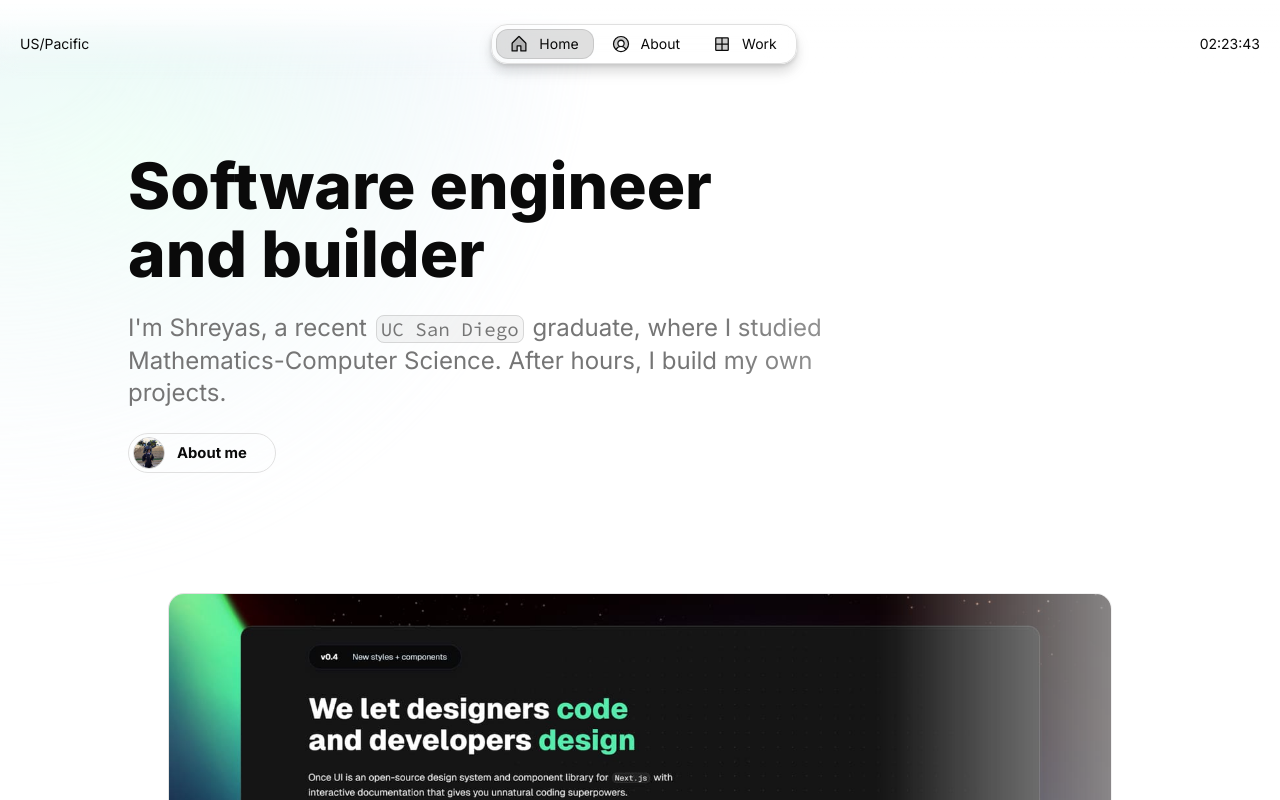
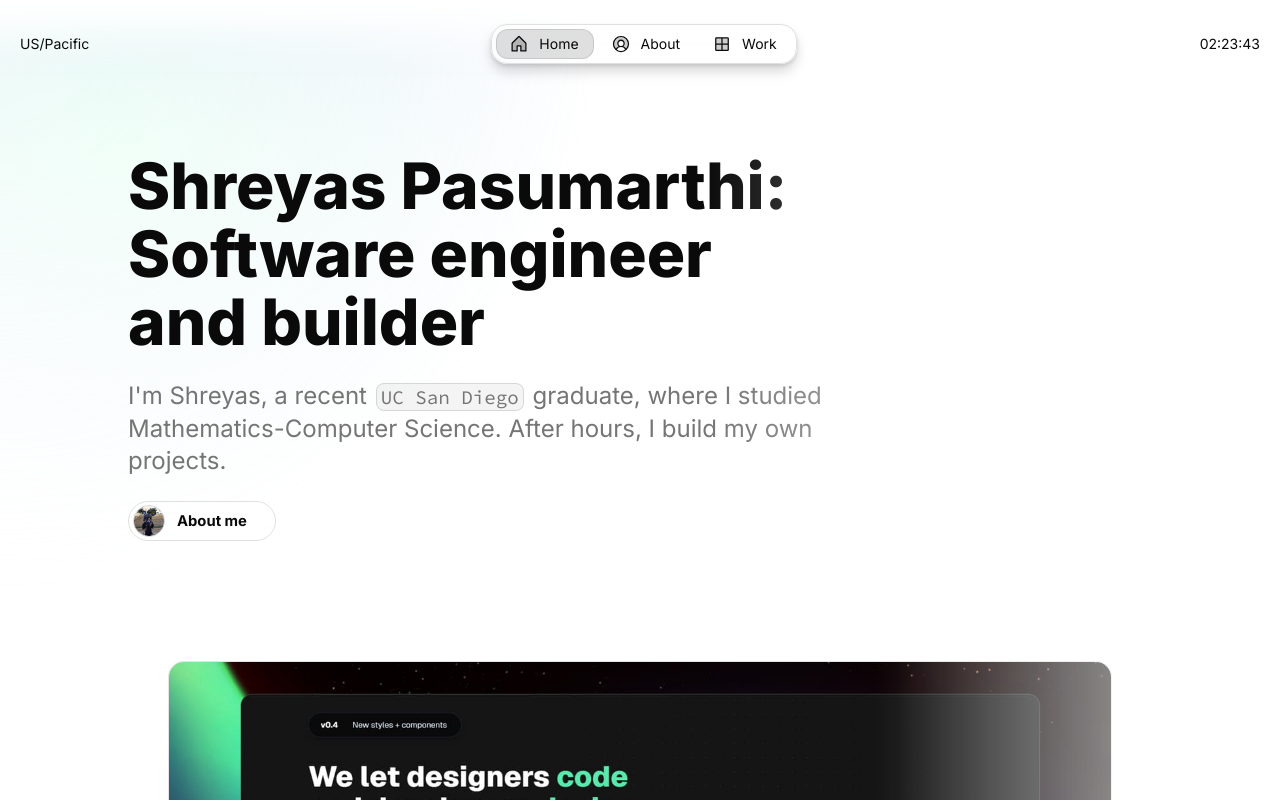
Before and after one commit to ShreyasPasumarthi/portfolio, a Next.js app: page /en in a window 1280 px wide. Shown: the top 800 px of the page. Built offline with nearby package versions, Linux system fonts and the light colour scheme.

Commit message:
Update content.js

```diff
--- a/src/app/resources/content.js
+++ b/src/app/resources/content.js
@@ -13,7 +13,7 @@ const person = {
 }
 
 const newsletter = {
-    display: true,
+    display: false,
     title: <>Subscribe to {person.firstName}'s Newsletter</>,
     description: <>I occasionally write about design, technology, and share thoughts on the intersection of creativity and engineering.</>
 }
@@ -47,7 +47,7 @@ const home = {
     label: 'Home',
     title: `${person.name}'s Portfolio`,
     description: `Portfolio website showcasing my work as a ${person.role}`,
-    headline: <>Software engineer and builder</>,
+    headline: <>Shreyas Pasumarthi: Software engineer and builder</>,
     subline: <>I'm Shreyas, a recent <InlineCode>UC San Diego</InlineCode> graduate, where I studied<br/> Mathematics-Computer Science. After hours, I build my own projects.</>
 }
 
```
